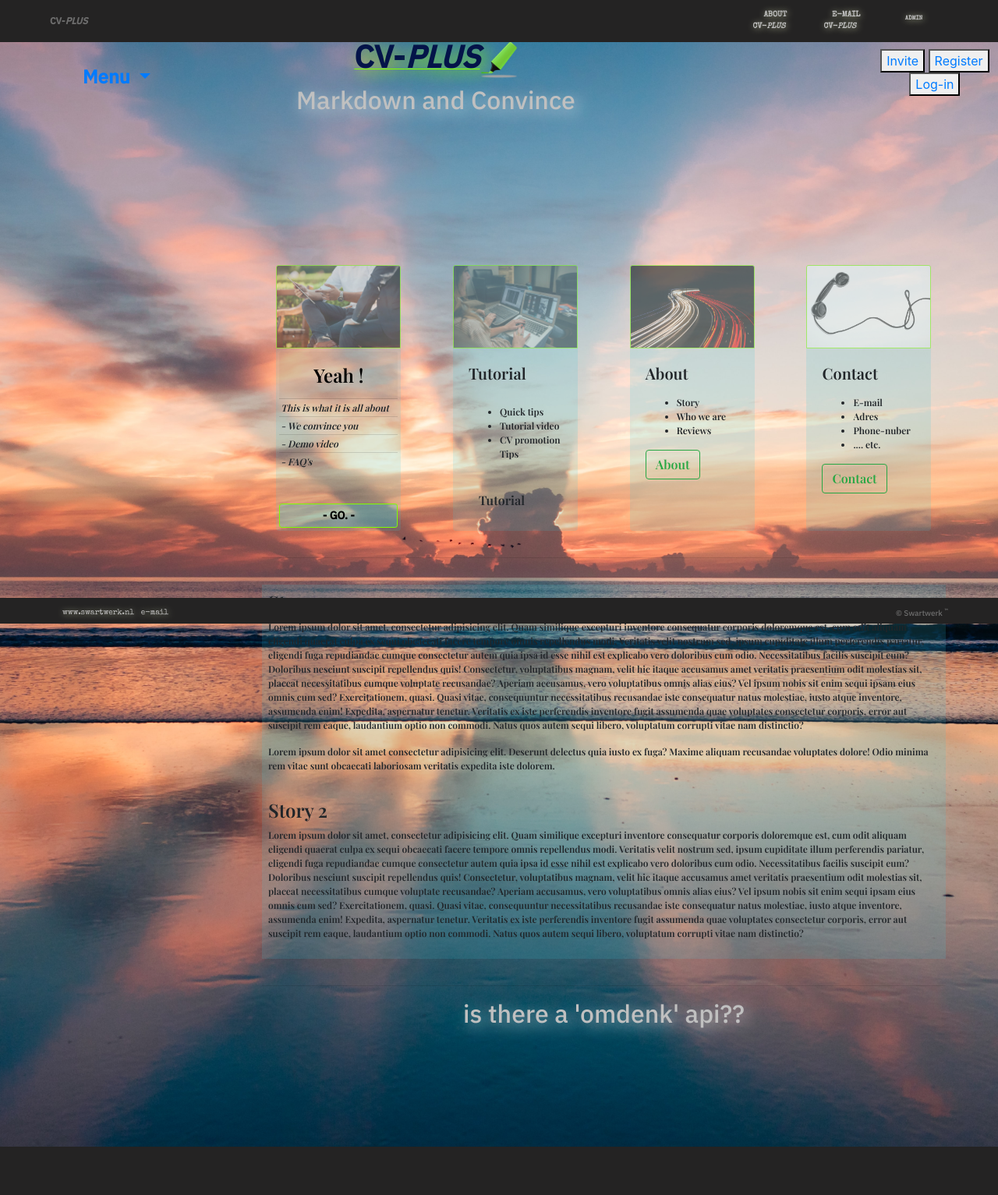
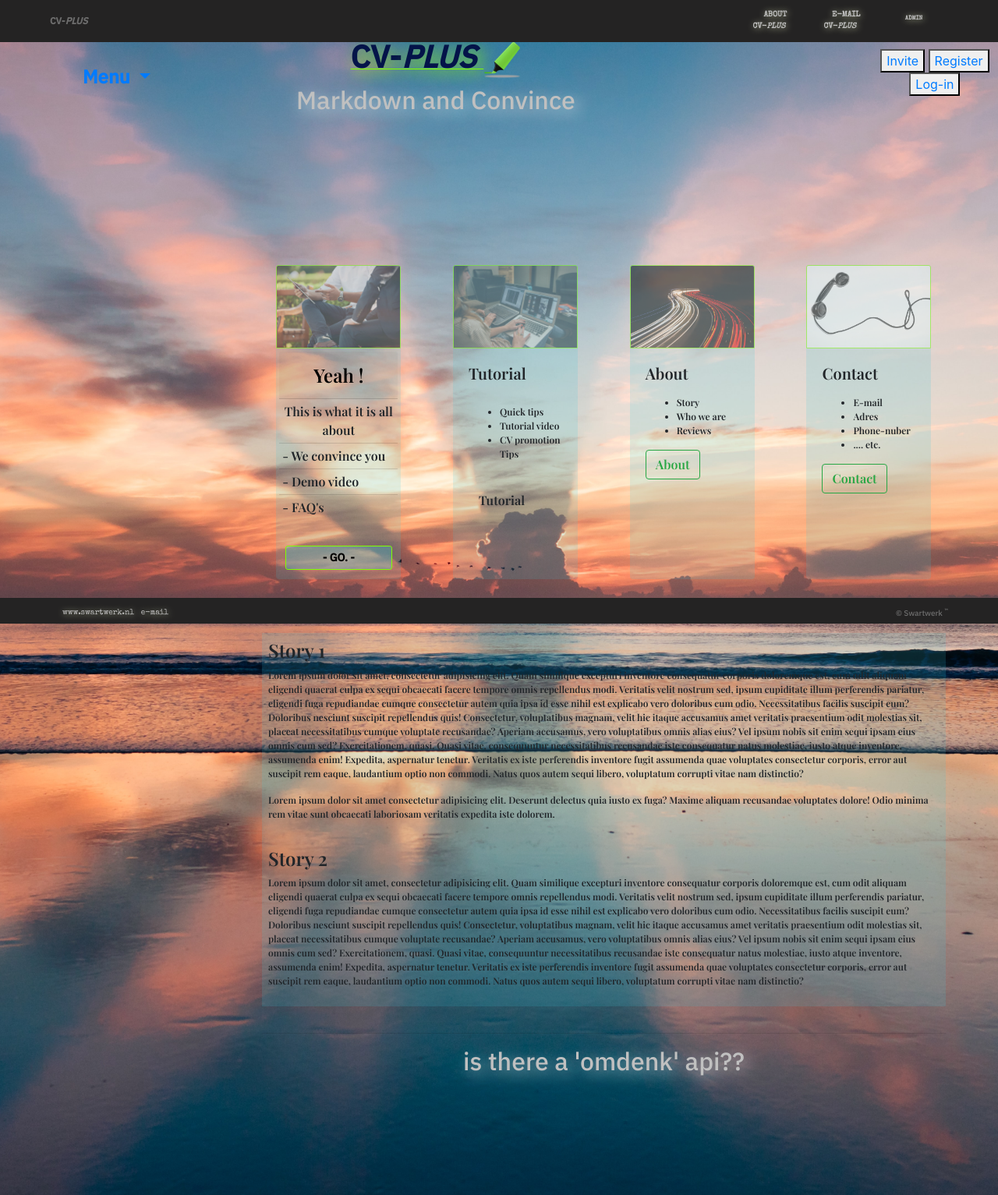
Before and after one commit to FW-Swart/CV-plus, a PHP site: page /pages/main/home.php in a window 1280 px wide. Shown: the whole page at 78% size. Before the commit the page ends 1471 px from the top, so only its background shows below. Run offline with PHP 8.4, Linux system fonts and the light colour scheme.

Commit message:
outlining mainpage 1e

```diff
--- a/partials/main/body.php
+++ b/partials/main/body.php
@@ -9,20 +9,21 @@
 
                 <div class="row justify-content-around">
 
-                    <div id="card-body-main" class="card d-inline-flex justify-content-around align-items-stretch" style="width: 10rem;">
+                    <div id="card-body-main" class="card w-24 d-inline-flex justify-content-around align-items-stretch" style="width: 10rem;">
 
                         <img src="../../static/img/dashbord/mediensturmer-aWf7mjwwJJo-unsplash.jpg" class="card-img-top" alt="...">
 
                         <div class="card-body d-flex flex-column p-1">
-                            <div class="card-header card-header-main  text-center">
+                            <div class="card-header card-header-main text-center">
                                  Yeah !
                             </div>
                             <ul class="list-group list-group-flush">
-                                <li  id="card-text-main" class="list-group-item sw-list-text">This is what it is all about</li>
+                                <li  id="card-text-main" class="list-group-item sw-list-text text-center">This is what it is all about</li>
                                 <li  id="card-text-main" class="list-group-item sw-list-text">- We convince you</li>
                                 <li  id="card-text-main" class="list-group-item sw-list-text">- Demo video</li>
                                 <li  id="card-text-main" class="list-group-item sw-list-text">- FAQ's</li>
                             </ul>
+                            <hr>
                             <a href="overview.php" class="btn btn-sm btn-success mt-auto sw-btn-card brand-h3"> - Go. - </a>
                         </div>
 
--- a/partials/main/header2.php
+++ b/partials/main/header2.php
@@ -10,9 +10,19 @@
 
                     <!-- SWART Big Brand center top-->
                     <div class="col-6">
-                        <h1 class="brand-h1">CV-<i>plus</i><img class="navbar-main-img" src="../../static/img/Highlightmarker-green-icon.png" alt="green marker icon">
-</h1>
-                        <h2 class="brand-h2">Markdown and Convince</h2>
+                        <div class="row justify-content-center">
+                            <h1 class="brand-h1">
+                                CV-<i>plus</i>
+                                <img class="navbar-main-img" src="../../static/img/Highlightmarker-green-icon.png" alt="green marker icon">
+                            </h1>
+                        </div>
+
+                        <div class="row justify-content-center">
+                            <h2 class="brand-h2">
+                                Markdown and Convince
+                            </h2>
+                        </div>
+
                     </div>
 
                     <div class="col-2">
--- a/static/css/syle-main.css
+++ b/static/css/syle-main.css
@@ -58,17 +58,17 @@ main {
     font-size: 12px;
 }
 
-.sw-list-text {
-    font-size: 12px;
-    font-style: italic;
-    margin: 0%;
-    padding: 2px;
-}
-
 .card-header-main {
     color: black;
     font-size: 24px;
     font-weight: bolder;
+}
+
+.sw-list-text {
+    font-size: 16px;
+    /* font-style: italic; */
+    margin: 0%;
+    padding: 4px;
 }
 
 
@@ -80,7 +80,6 @@ main {
 #card-body-main img {
     opacity: 0.5;
     border:solid 1px chartreuse;
-
 }
 
 #card-text-main {
@@ -91,6 +90,7 @@ main {
     background-color:rgba(53, 203, 223, 0.3);
     border-color: chartreuse;
     color: black;
+    margin: 5%;
 }
 
 .story-main {
```
